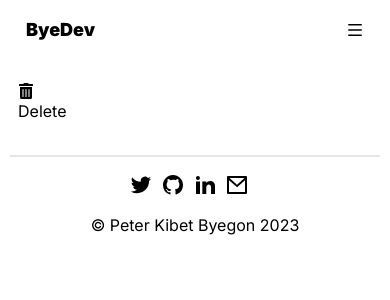
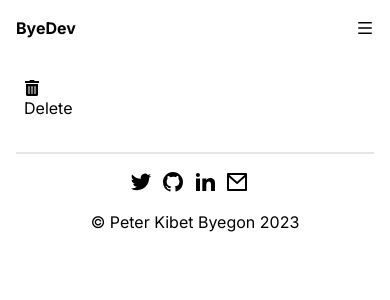
Before and after one commit to Byekibe/nextjs-tech-blog, a Next.js app: page /deletePost/1 in a window 390 px wide. Shown: the top 300 px of the page. Built offline with nearby package versions, Linux system fonts and the light colour scheme.

Commit message:
Remove Menu button padding

```diff
--- a/src/app/globals.css
+++ b/src/app/globals.css
@@ -86,6 +86,6 @@ body {
 @media screen and (max-width: 768px) {
   .wrapper {
     max-width: 640px;
-    padding: 0 10px;
+    padding: 0 1em;
   }
 }
--- a/src/components/header/Header.jsx
+++ b/src/components/header/Header.jsx
@@ -88,10 +88,10 @@ export default function Header() {
           Contact
         </Link>
         {/* onClick={handleThemeToggle} */}
-        <button onClick={() => setTheme("light")}>
+        <button className={styles.light} onClick={() => setTheme("light")}>
           <RiSunLine />
         </button>
-        <button onClick={() => setTheme("dark")}>
+        <button className={styles.light} onClick={() => setTheme("dark")}>
           <RiMoonClearLine />
         </button>
         <button onClick={handleClick}>
--- a/src/components/header/header.module.css
+++ b/src/components/header/header.module.css
@@ -64,9 +64,26 @@
   font-size: 20px;
 }
 
+.light {
+  margin: 0 0.5em;
+}
+
+@media screen and (max-width: 1024px) {
+  .heading {
+    font-size: 1.25em;
+    font-weight: 700;
+  }
+
+  .menu {
+    /* display: block; */
+    padding-right: 1em;
+  }
+}
+
 @media screen and (max-width: 640px) {
   .heading {
-    font-size: 18px;
+    font-size: 1em;
+    font-weight: 700;
   }
 
   .menuSize {
@@ -83,12 +100,12 @@
 
   .menu {
     display: block;
-      padding-right: 1em;
+    padding-right: 0;
   }
 
   .logo {
     justify-content: flex-start;
-      padding-left: 1em;
+    /* padding-left: 1em; */
     color: var(--textColor);
     font-weight: 900;
   }
```
Lines whose indentation alone changed are shown as unchanged.
